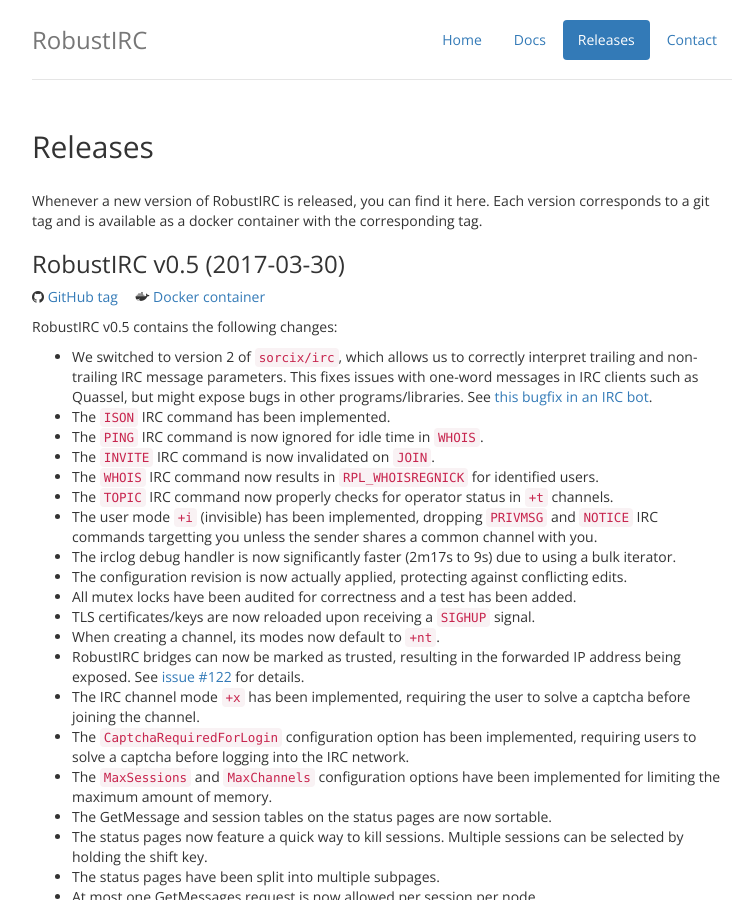
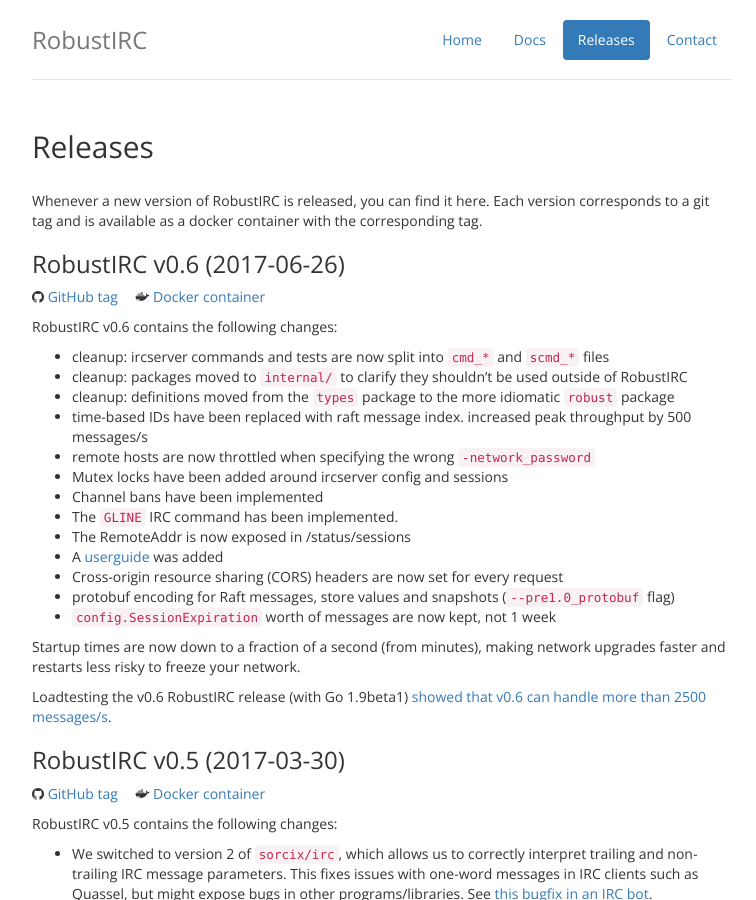
Before and after one commit to robustirc/robustirc.github.io, a Jekyll site: the page built from releases.html, in a window 1280 px wide and 900 px high. Shown: the whole window, without its empty margins (258-1014 px from the left). Built offline with Jekyll 4.4.1, drawn with Linux system fonts in a browser that asks for light colours; nearby versions of some CDN libraries; some web fonts are replaced; Markdown is read by kramdown in place of the engine named in the settings.

Commit message:
releases: add v0.6

```diff
--- a/releases.html
+++ b/releases.html
@@ -14,6 +14,43 @@
 Whenever a new version of RobustIRC is released, you can find it here. Each
 version corresponds to a git tag and is available as a docker container with
 the corresponding tag.
+
+<h3>RobustIRC v0.6 (2017-06-26)</h3>
+
+<p class="links">
+<i class="fa fa-github"></i> <a href="https://github.com/robustirc/robustirc/releases/tag/v0.6">GitHub tag</a>
+<i class="fa fa-docker"></i> <a href="https://registry.hub.docker.com/u/robustirc/robustirc/">Docker container</a>
+</p>
+
+<p>
+RobustIRC v0.6 contains the following changes:
+</p>
+
+<ul>
+<li>cleanup: ircserver commands and tests are now split into <code>cmd_*</code> and <code>scmd_*</code> files</li>
+<li>cleanup: packages moved to <code>internal/</code> to clarify they shouldn’t be used outside of RobustIRC</li>
+<li>cleanup: definitions moved from the <code>types</code> package to the more idiomatic <code>robust</code> package</li>
+<li>time-based IDs have been replaced with raft message index. increased peak throughput by 500 messages/s</li>
+<li>remote hosts are now throttled when specifying the wrong <code>-network_password</code></li>
+<li>Mutex locks have been added around ircserver config and sessions</li>
+<li>Channel bans have been implemented</li>
+<li>The <code>GLINE</code> IRC command has been implemented.</li>
+<li>The RemoteAddr is now exposed in /status/sessions</li>
+<li>A <a href="https://robustirc.net/docs/userguide.html">userguide</a> was added</li>
+<li>Cross-origin resource sharing (CORS) headers are now set for every request</li>
+<li>protobuf encoding for Raft messages, store values and snapshots (<code>--pre1.0_protobuf</code> flag)</li>
+<li><code>config.SessionExpiration</code> worth of messages are now kept, not 1 week</li>
+</ul>
+
+<p>
+Startup times are now down to a fraction of a second (from minutes), making
+network upgrades faster and restarts less risky to freeze your network.
+</p>
+
+<p>
+Loadtesting the v0.6 RobustIRC release (with Go 1.9beta1) <a
+href="https://snapshot.raintank.io/dashboard/snapshot/oatS8D88ml8CF07JT0k33W61t71yMcXU?orgId=2">showed
+that v0.6 can handle more than 2500 messages/s</a>.
 </p>
 
 <h3>RobustIRC v0.5 (2017-03-30)</h3>
```
